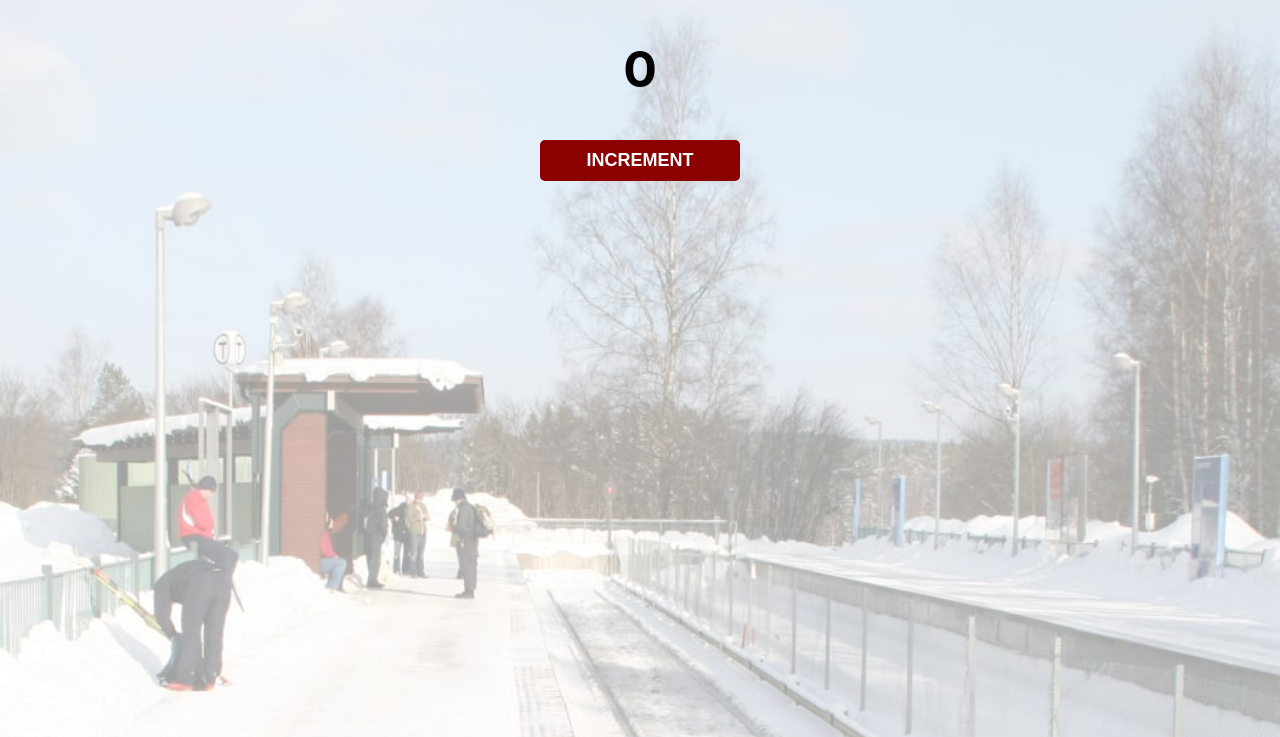
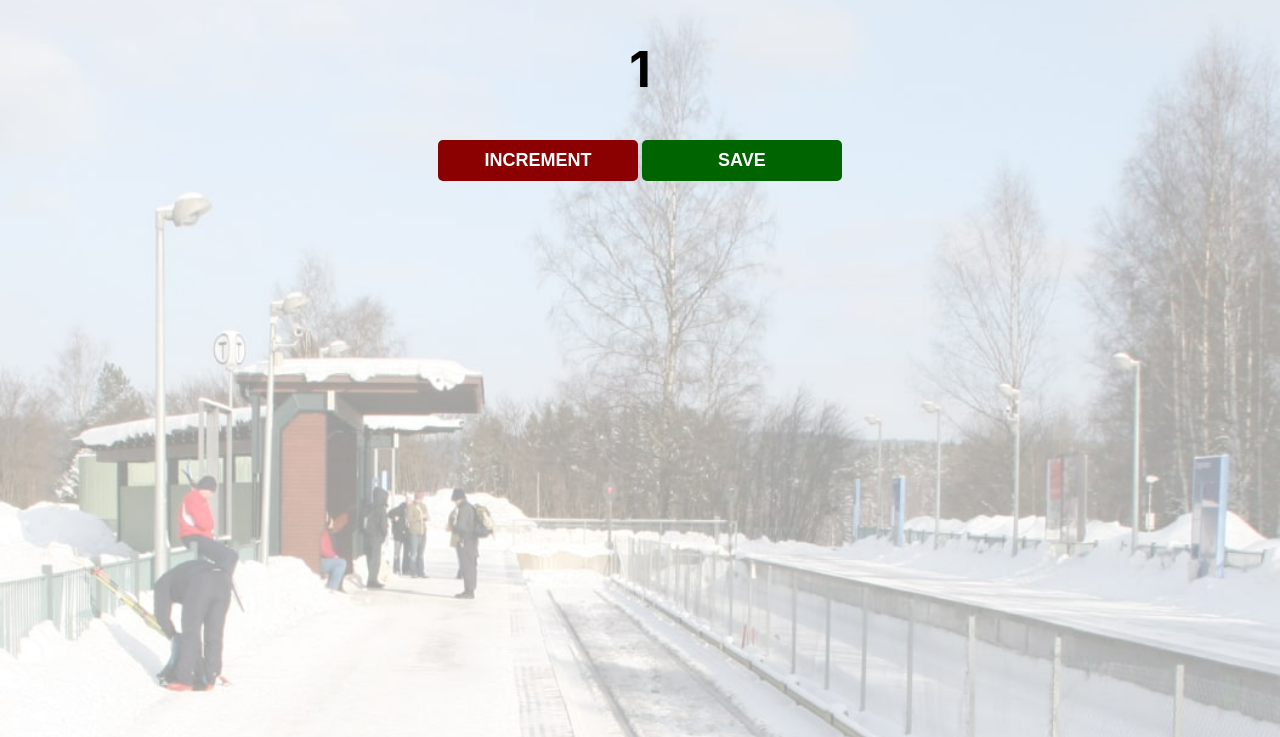
Before and after one commit to HaashimAmeer/PassengerCounter, a plain HTML site: page index.html in a window 1280 px wide. Both pictures are taken after a click on the button "INCREMENT". Shown: the part 63-800 px from the top of the page. Drawn offline with Linux system fonts and the light colour scheme.

Commit message:
Added save button

```diff
--- a/index.html
+++ b/index.html
@@ -11,7 +11,8 @@
   <body>
     <h1>People entered:</h1>
     <h2 id="count-el">0</h2>
-    <button id="increment-btn">INCREMENT</button>
+    <button id="increment-btn" onclick="increment()">INCREMENT</button>
+    <button id="save-btn" onclick="save()">SAVE</button>
     <script src="/index.js"></script>
   </body>
 </html>
--- a/index.js
+++ b/index.js
@@ -1,2 +1,12 @@
-// document.getElementById("count-el").innerText = "7";
+//@ts-nocheck
+
 let count = 0;
+
+function increment() {
+  count++;
+  document.getElementById("count-el").innerText = count;
+}
+
+function save() {
+  console.log(count);
+}
```
